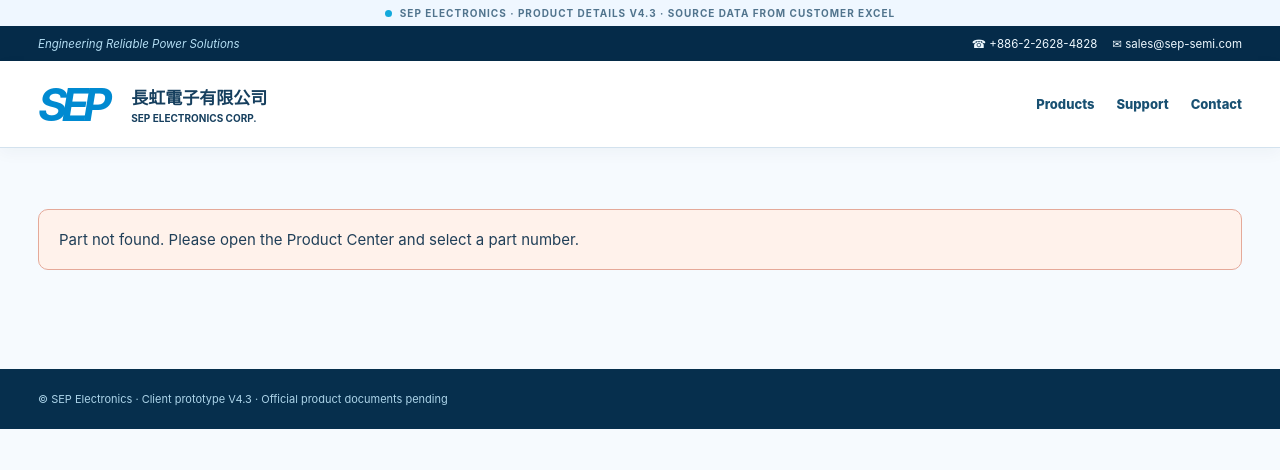
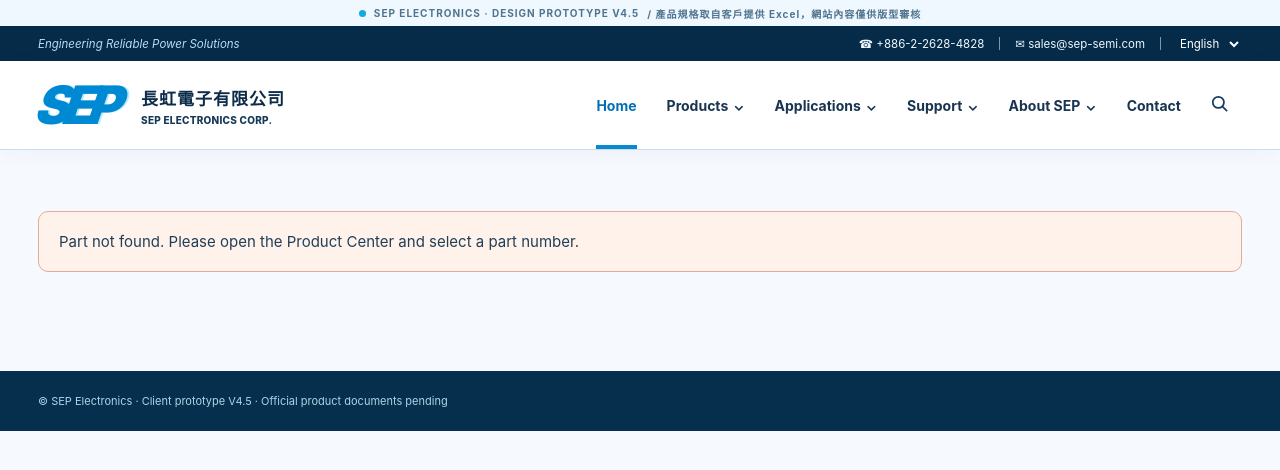
Before and after one commit to Martin-no1tw/sep-product-demos, a plain HTML site: page product.html in a window 1280 px wide. Drawn offline with Linux system fonts and the light colour scheme.

Commit message:
feat(V4.5): reuse same full header and navigation markup on product detail page

```diff
--- a/product.html
+++ b/product.html
@@ -1,35 +1,42 @@
 <!doctype html>
 <html lang="en"><head><meta charset="utf-8"><meta name="viewport" content="width=device-width,initial-scale=1">
 <meta name="robots" content="noindex,nofollow">
-<title>SEP Electronics | Product Detail Prototype V4.3</title>
+<title>SEP Electronics | Product Detail Prototype V4.5</title>
 <link rel="stylesheet" href="assets/css/site.css"><link rel="stylesheet" href="assets/css/product.css"></head>
 <body class="product-document">
-<div class="demo-ribbon"><span class="demo-dot"></span> SEP ELECTRONICS · PRODUCT DETAILS V4.3 · SOURCE DATA FROM CUSTOMER EXCEL</div>
-<div class="topline"><div class="container top-inner"><span>Engineering Reliable Power Solutions</span><div class="top-right"><span>☎ +886-2-2628-4828</span><span>✉ sales@sep-semi.com</span></div></div></div>
-<header class="product-document-header"><div class="container detail-nav"><a class="detail-brand" href="index.html#home"><b>SEP</b><span><strong>長虹電子有限公司</strong><small>SEP ELECTRONICS CORP.</small></span></a><nav aria-label="Product detail navigation"><a href="index.html#products">Products</a><a href="index.html#support">Support</a><a href="index.html#contact">Contact</a></nav></div></header>
+<div class="demo-ribbon"><span class="demo-dot"></span> SEP ELECTRONICS · DESIGN PROTOTYPE V4.5 <span class="hide-phone">/ 產品規格取自客戶提供 Excel，網站內容僅供版型審核</span></div>
+<div class="topline"><div class="container top-inner"><span>Engineering Reliable Power Solutions</span><div class="top-right"><span>☎ +886-2-2628-4828</span><span class="top-sep"></span><span>✉ sales@sep-semi.com</span><span class="top-sep"></span><select id="langSwitch" aria-label="Language"><option value="en">English</option><option value="zh">繁體中文</option><option value="zhs">简体中文</option><option value="ja">日本語</option></select></div></div></div>
+<header class="main-header"><div class="container nav-inner"><a href="#home" class="brand" data-nav="home"><span class="brand-mark">SEP</span><span class="brand-lines"><strong>長虹電子有限公司</strong><small>SEP ELECTRONICS CORP.</small></span></a><button id="mobileMenuToggle" class="hamburger" aria-label="Toggle navigation" aria-expanded="false"><span></span><span></span><span></span></button><nav id="primaryNav" class="primary-nav" aria-label="Main navigation">
+<a href="#home" data-nav="home" class="nav-link active">Home</a>
+<div class="nav-product nav-mega-wrap" id="navProductWrap"><a href="#products" data-nav="products" class="nav-link">Products <span class="nav-chevron">⌄</span></a><button class="nav-expand" data-expand="megaMenu" aria-label="Toggle Products menu" aria-expanded="false">⌄</button><div id="megaMenu" class="mega-menu mega-hier p1-mega" aria-label="Products categories"></div></div>
+<div class="nav-product nav-mega-wrap" id="navAppWrap"><a href="#applications" data-nav="applications" class="nav-link">Applications <span class="nav-chevron">⌄</span></a><button class="nav-expand" data-expand="appMegaMenu" aria-label="Toggle Applications menu" aria-expanded="false">⌄</button><div id="appMegaMenu" class="mega-menu mega-hier p1-mega" aria-label="Application categories"></div></div>
+<div class="nav-simple-wrap"><a href="#support" data-nav="support" class="nav-link">Support <span class="nav-chevron">⌄</span></a><button class="nav-expand" data-expand="supportDropdown" aria-label="Toggle Support menu" aria-expanded="false">⌄</button><div id="supportDropdown" class="simple-menu" aria-label="Support links"></div></div>
+<div class="nav-simple-wrap"><a href="#about" data-nav="about" class="nav-link">About SEP <span class="nav-chevron">⌄</span></a><button class="nav-expand" data-expand="aboutDropdown" aria-label="Toggle About menu" aria-expanded="false">⌄</button><div id="aboutDropdown" class="simple-menu" aria-label="About links"></div></div>
+<a href="#contact" data-nav="contact" class="nav-link">Contact</a><button id="headerSearch" class="header-search" aria-label="Search products"><svg viewBox="0 0 24 24" width="21" height="21" fill="none" stroke="currentColor" stroke-width="2"><circle cx="10.7" cy="10.7" r="6.4"/><path d="m15.5 15.5 5.2 5.2"/></svg></button></nav></div></header>
 <main class="container product-document-main">
  <div id="detailError" class="detail-error" hidden></div>
  <div id="detailPage" hidden>
- <nav class="detail-breadcrumb" aria-label="Breadcrumb"><a href="index.html#home">Home</a><span>›</span><a href="index.html#products">Products</a><span>›</span><span id="detailGroup"></span><span>›</span><span id="detailFamily"></span></nav>
+ <nav class="detail-breadcrumb" aria-label="Breadcrumb"><a id="detailHomeLink" href="index.html#home">Home</a><span>›</span><a id="detailProductsLink" href="index.html#products">Products</a><span>›</span><span id="detailGroup"></span><span>›</span><span id="detailFamily"></span></nav>
  <div class="detail-heading"><div><p class="detail-overline">PRODUCT SPECIFICATION · CUSTOMER EXCEL SOURCE</p><h1 id="detailPart"></h1><p id="detailSummary"></p></div><div class="detail-actions"><a id="backResults" href="index.html#products" class="btn btn-blue-light">← Back to Products</a><a id="inquireBtn" href="index.html#contact" class="btn btn-primary">Inquire About This Part ↗</a></div></div>
  <section class="product-document-hero">
   <div class="product-summary-visual"><img id="detailImage" alt="Illustrative semiconductor product family" src="assets/img/product-diode.svg"><small>Concept illustration · not an official package drawing</small></div>
-  <div class="product-quick-specs"><h2>Product Overview</h2><div id="detailQuickSpecs" class="quick-spec-grid"></div><div id="duplicateNote" class="detail-info" hidden></div></div>
+  <div class="product-quick-specs"><h2 data-pi18n="overview">Product Overview</h2><div id="detailQuickSpecs" class="quick-spec-grid"></div><div id="duplicateNote" class="detail-info" hidden></div></div>
  </section>
- <section class="product-doc-section"><div class="product-section-head"><h2>Technical Documents</h2><p>Files will be enabled after SEP provides official documents.</p></div>
+ <section class="product-doc-section"><div class="product-section-head"><h2 data-pi18n="documents">Technical Documents</h2><p>Files will be enabled after SEP provides official documents.</p></div>
  <div class="product-doc-grid">
  <div class="technical-doc"><strong>Datasheet</strong><p>Product datasheet PDF</p><span>Awaiting official PDF</span></div>
  <div class="technical-doc"><strong>Package Drawing</strong><p>Mechanical / Packaging PDF</p><span>Awaiting official PDF</span></div>
  <div class="technical-doc"><strong>Quality & Reliability</strong><p>Qualification and test reports</p><span>Awaiting official PDF</span></div>
  <div class="technical-doc"><strong>Product Notifications</strong><p>PCN / EOL and related files</p><span>Awaiting official PDF</span></div>
  </div></section>
- <section class="product-doc-section"><div class="product-section-head"><h2>Electrical & Product Specifications</h2><button type="button" id="detailCSV" class="btn btn-blue-light">↓ Download source CSV</button></div>
+ <section class="product-doc-section"><div class="product-section-head"><h2 data-pi18n="specs">Electrical & Product Specifications</h2><button type="button" id="detailCSV" class="btn btn-blue-light">↓ Download source CSV</button></div>
  <div class="detail-spec-wrap"><table class="detail-spec-table"><tbody id="detailSpecRows"></tbody></table></div><p class="detail-disclaimer">Specifications shown are from the customer-provided Excel. Confirm technical values and units before design or purchasing decisions.</p></section>
- <section class="product-doc-section"><div class="product-section-head"><h2>Related Part Numbers</h2><p>Other products in the same family</p></div><div id="relatedParts" class="related-part-grid"></div></section>
- <section class="product-detail-cta"><h2>Need more information?</h2><p>Contact SEP for official datasheets, applications or availability.</p><a href="index.html#contact" class="btn btn-primary">Contact SEP ↗</a></section>
+ <section class="product-doc-section"><div class="product-section-head"><h2 data-pi18n="related">Related Part Numbers</h2><p>Other products in the same family</p></div><div id="relatedParts" class="related-part-grid"></div></section>
+ <section class="product-detail-cta"><h2 data-pi18n="help">Need more information?</h2><p>Contact SEP for official datasheets, applications or availability.</p><a href="index.html#contact" class="btn btn-primary">Contact SEP ↗</a></section>
  </div>
 </main>
-<footer class="product-document-footer"><div class="container">© SEP Electronics · Client prototype V4.3 · Official product documents pending</div></footer>
+<footer class="product-document-footer"><div class="container">© SEP Electronics · Client prototype V4.5 · Official product documents pending</div></footer>
+<script src="assets/data/nav.js"></script>
 <script src="assets/data/sheet-011.js"></script>
 <script src="assets/data/sheet-012.js"></script>
 <script src="assets/data/sheet-021.js"></script>
@@ -48,4 +55,4 @@
 <script src="assets/data/sheet-054.js"></script>
 <script src="assets/data/sheet-061.js"></script>
 <script src="assets/data/sheet-062.js"></script>
-<script src="assets/js/product.js"></script></body></html>
+<script src="assets/js/product-nav.js"></script><script src="assets/js/product.js"></script></body></html>
```
